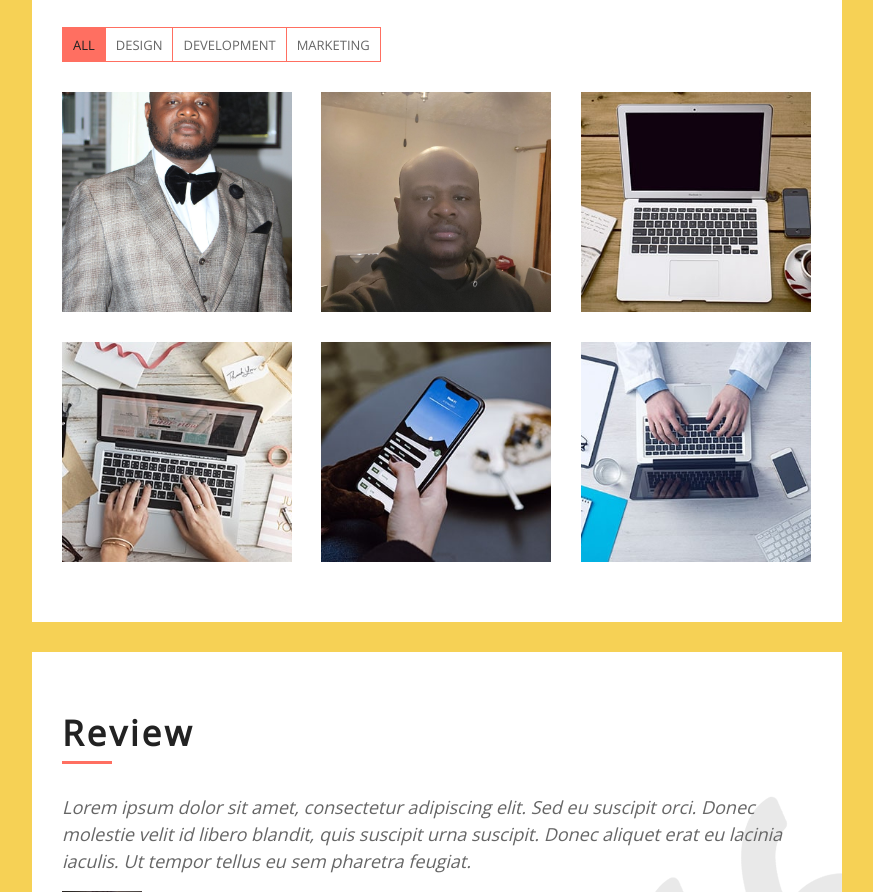
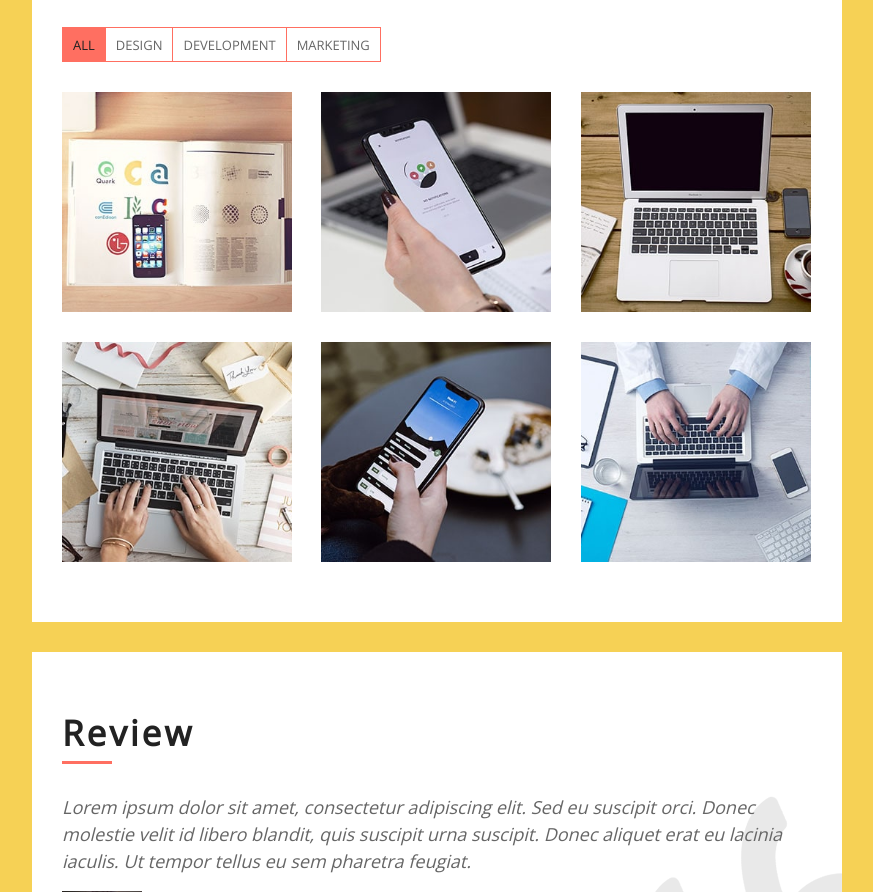
Before and after one commit to kapedo24/resume, a plain HTML site: page index.html in a window 1280 px wide. Shown: the part 2788-3680 px from the top of the page, without its empty margins (368-1241 px from the left). Drawn offline with nearby package versions, Linux system fonts and the light colour scheme.

Commit message:
new change1

```diff
--- a/index.html
+++ b/index.html
@@ -290,8 +290,8 @@
                             <div class="col-lg-4 col-md-6 portfolio-item web-des">
                                 <div class="portfolio-wrap">
                                     <figure>
-                                        <img src="img/kokoporfolio.jpg" class="img-fluid" alt="">
-                                        <a href="img/kokoporfolio.jpg" data-lightbox="portfolio" data-title="Project Name" class="link-preview" title="Preview"><i class="fa fa-eye"></i></a>
+                                        <img src="img/portfolio-1.jpg" class="img-fluid" alt="">
+                                        <a href="img/portfolio-1.jpg" data-lightbox="portfolio" data-title="Project Name" class="link-preview" title="Preview"><i class="fa fa-eye"></i></a>
                                         <a href="#" class="link-details" title="More Details"><i class="fa fa-link"></i></a>
                                         <a class="portfolio-title" href="#">Project Name <span>Web Design</span></a>
                                     </figure>
@@ -301,8 +301,8 @@
                             <div class="col-lg-4 col-md-6 portfolio-item web-des">
                                 <div class="portfolio-wrap">
                                     <figure>
-                                        <img src="img/kokoporfolio1.jpg" class="img-fluid" alt="">
-                                        <a href="img/kokoporfolio1.jpg" class="link-preview" data-lightbox="portfolio" data-title="Project Name" title="Preview"><i class="fa fa-eye"></i></a>
+                                        <img src="img/portfolio-2.jpg" class="img-fluid" alt="">
+                                        <a href="img/portfolio-2.jpg" class="link-preview" data-lightbox="portfolio" data-title="Project Name" title="Preview"><i class="fa fa-eye"></i></a>
                                         <a href="#" class="link-details" title="More Details"><i class="fa fa-link"></i></a>
                                         <a class="portfolio-title" href="#">Project Name <span>Web Design</span></a>
                                     </figure>
```
